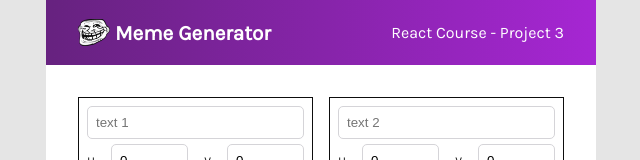
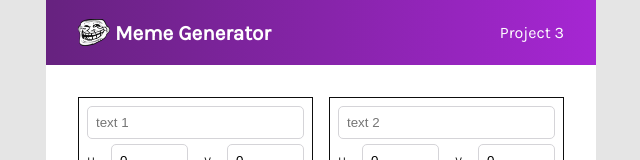
Before and after one commit to tenyapious/meme-generator, a React (Create React App) app: page / in a window 1280 px wide. Shown: the top 160 px of the page, without its empty margins (319-959 px from the left). Built offline with nearby package versions, Linux system fonts and the light colour scheme; no server answers.

Commit message:
change nav text

```diff
--- a/src/component/Nav.js
+++ b/src/component/Nav.js
@@ -8,7 +8,7 @@ function Nav() {
 				<img src={logo} className="logo-img" />
 				Meme Generator
 			</h1>
-			<p className="nav-project">React Course - Project 3</p>
+			<p className="nav-project">Project 3</p>
 		</nav>
 	);
 }
```
